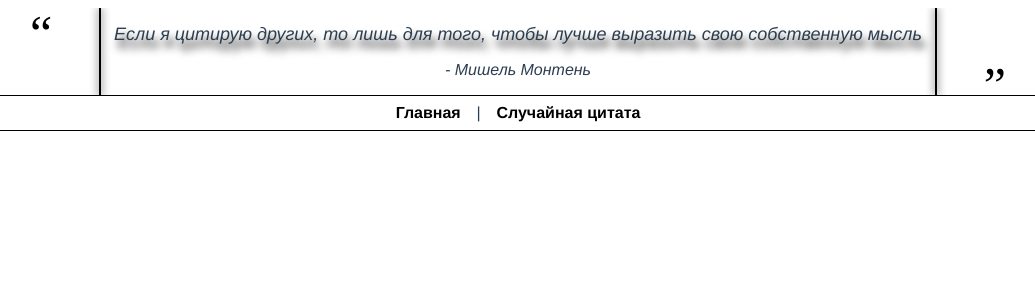
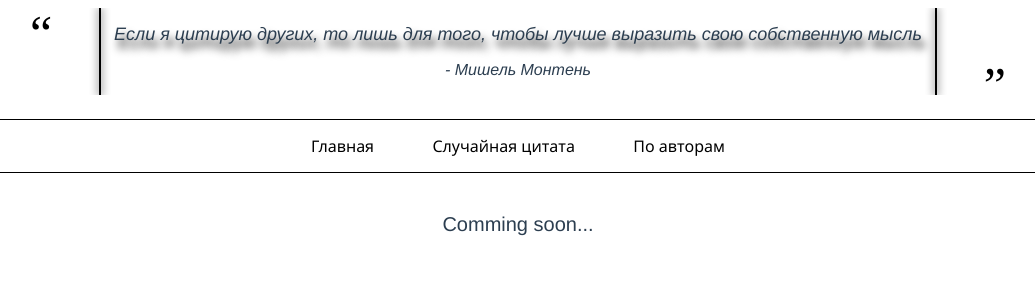
Before and after one commit to beautiful-cookie/cite-for-every-day, a Vue app: page /Authors-filter in a window 1280 px wide. Shown: the top 300 px of the page, without its empty margins (122-1157 px from the left). Built offline with nearby package versions, Linux system fonts and the light colour scheme.

Commit message:
added Navbar as component

```diff
--- a/src/components/Header.vue
+++ b/src/components/Header.vue
@@ -10,15 +10,20 @@
         </div>
       </div>
 
-      <div class="links">
-        <router-link to="/"><strong>Главная</strong></router-link> |
-        <router-link to="/Cite-generator"><strong>Случайная цитата</strong></router-link>
-      </div>
-
+      <Navbar />
     </nav>
   </div>
 </template>
 
+<script>
+  import Navbar from '@/components/Navbar.vue'
+
+  export default {
+    components: {
+      Navbar
+    }
+  }
+</script>
 
 <style scoped>
   nav
@@ -121,38 +126,6 @@
     font-size: 10px;
   }
 
-  .links
-  {
-    display: flex;
-    justify-content: center;
-    align-items: center;
-    width: 100%;
-    padding: 5px;
-    gap: 1vw;
-    font-family: Avenir, Helvetica, Arial, sans-serif;
-    border: 1px solid black;
-    border-left: none;
-    border-right: none;
-  }
-
-  a
-  {
-    text-decoration: none;
-    color: black;
-    font-weight: 300;
-    border-radius: 5px;
-    padding: 3px;
-    transition-property: box-shadow, color, background-color;
-    transition-duration: 0.3s;
-  }
-
-  a:hover
-  {
-    box-shadow: 0 0 8px black;
-    background-color: black;
-    color: white;
-    text-shadow: 0 0 1px white;
-  }
 
 
   @media screen and (max-width: 1000px) {
--- /dev/null
+++ b/src/components/Navbar.vue
@@ -0,0 +1,47 @@
+<template>
+    <div class="links">
+        <router-link to="/">Главная</router-link>
+        <router-link to="/Cite-generator">Случайная цитата</router-link>
+        <router-link to="/Authors-filter">По авторам</router-link>
+    </div>
+</template>
+
+
+
+<style scoped>
+  .links
+  {
+    display: flex;
+    justify-content: center;
+    align-items: center;
+    width: 100%;
+    padding: 5px;
+    gap: 3vw;
+    font-weight: 500;
+    font-family: Avenir, Helvetica, Arial, sans-serif;
+    border: 1px solid black;
+    border-left: none;
+    border-right: none;
+    margin-top: 3vh;
+  }
+
+  a
+  {
+    text-decoration: none;
+    color: black;
+    font-family: 'Segoe UI', Tahoma, Geneva, Verdana, sans-serif;
+    border-radius: 20px;
+    padding: 10px;
+    text-shadow: 0px 0px 0px white;
+    transition-property: text-shadow, box-shadow, color, background-color;
+    transition-duration: 0.3s;
+  }
+
+  a:hover
+  {
+    box-shadow: 0 0 8px black;
+    background-color: black;
+    color: white;
+    text-shadow: 0 0 1px white;
+  }
+</style>
--- a/src/router/index.js
+++ b/src/router/index.js
@@ -13,10 +13,12 @@ const routes = [
   {
     path: '/Cite-generator',
     name: 'Cite-generator',
-    // route level code-splitting
-    // this generates a separate chunk (about.[hash].js) for this route
-    // which is lazy-loaded when the route is visited.
-    component: () => import(/* webpackChunkName: "about" */ '../views/Cite-generator.vue')
+    component: () => import('../views/Cite-generator.vue')
+  },
+  {
+    path: '/Authors-filter',
+    name: 'Authors-filter',
+    component: () => import('../views/AuthorsFilter.vue')
   }
 ]
 
--- /dev/null
+++ b/src/views/AuthorsFilter.vue
@@ -0,0 +1,13 @@
+<template>
+    <div class="message">
+        Comming soon...
+    </div>
+</template>
+
+<style>
+.message
+{
+    margin-top: 5vh;
+    font-size: 20px;
+}
+</style>
```
